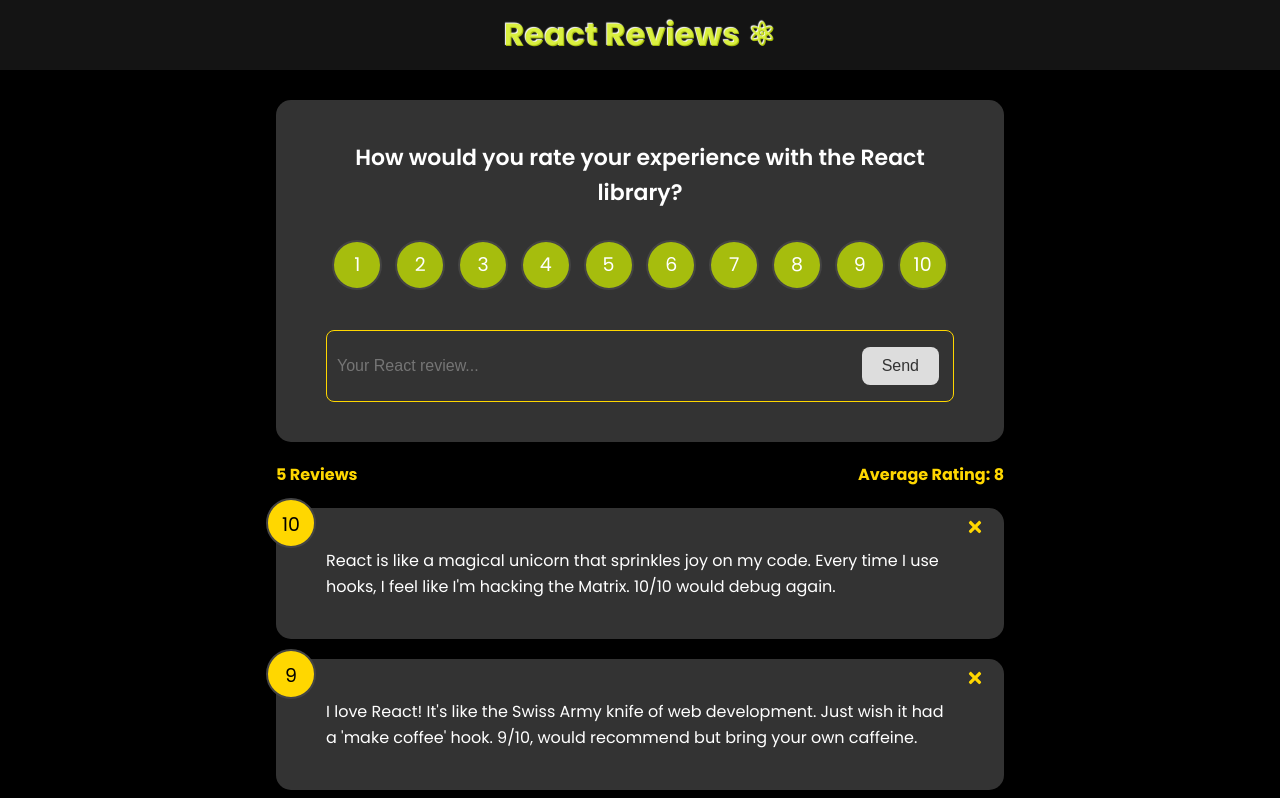
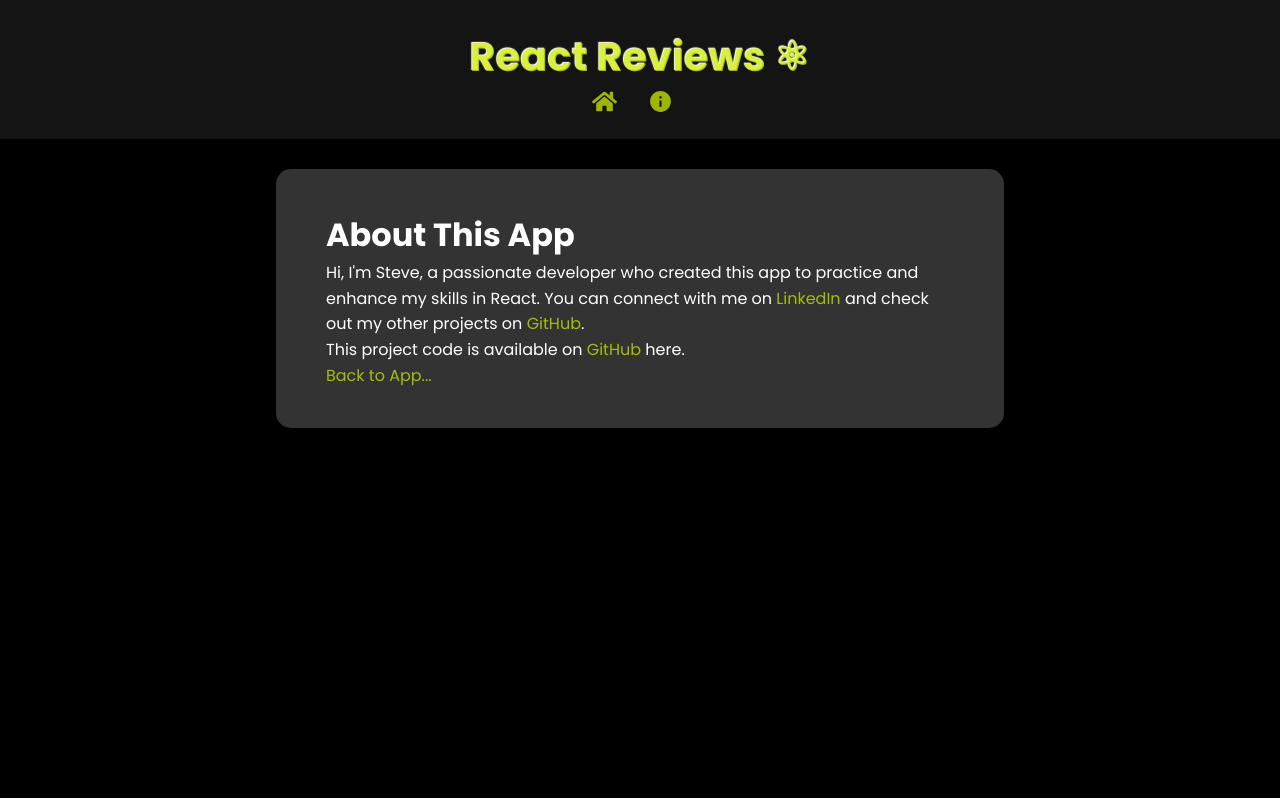
Before and after one commit to steven-oehley/ReactReview, a React (Create React App) app: page /about in a window 1280 px wide. Shown: the top 798 px of the page. Built offline with nearby package versions, Linux system fonts and the light colour scheme.

Commit message:
split app into home and about pages - used router

```diff
--- a/package.json
+++ b/package.json
@@ -10,7 +10,9 @@
     "react": "^18.3.1",
     "react-dom": "^18.3.1",
     "react-icons": "^5.2.1",
+    "react-router-dom": "^6.24.1",
     "react-scripts": "5.0.1",
+    "react-tooltip": "^5.27.1",
     "uuid": "^10.0.0",
     "web-vitals": "^2.1.4"
   },
--- a/src/App.jsx
+++ b/src/App.jsx
@@ -1,12 +1,16 @@
+// DATA IMPORTS
 import FeedbackData from "./data/FeedbackData";
 
-import Header from "./components/Header";
-import FeedbackList from "./components/FeedbackList";
-import FeedbackStats from "./components/FeedbackStats";
-import FeedbackForm from "./components/FeedbackForm";
+// COMPONENT IMPORTS
+import Header from "./components/Header/Header";
 
+// PAGE IMPORTS
+import AboutPage from "./pages/AboutPage";
+
+// REACT IMPORTS
 import { useState } from "react";
-import Modal from "./components/Modal";
+import { BrowserRouter as Router, Route, Routes } from "react-router-dom";
+import HomePage from "./pages/HomePage";
 
 export default function App() {
   const [feedback, setFeedback] = useState(FeedbackData);
@@ -35,22 +39,27 @@
   };
 
   return (
-    <>
+    <Router>
       <Header />
       <div className="container">
-        <FeedbackForm setFeedback={setFeedback} />
-        <FeedbackStats feedbackData={feedback} />
-        <FeedbackList
-          feedbackData={feedback}
-          handleDeleteClick={handleDeleteClick}
-        />
-        <Modal
-          isVisible={isModalVisible}
-          onAccept={handleAccept}
-          onDecline={handleDecline}
-          onClose={handleCloseModal}
-        />
+        <Routes>
+          <Route
+            path="/"
+            element={
+              <HomePage
+                feedback={feedback}
+                setFeedback={setFeedback}
+                handleDeleteClick={handleDeleteClick}
+                isModalVisible={isModalVisible}
+                handleAccept={handleAccept}
+                handleDecline={handleDecline}
+                handleCloseModal={handleCloseModal}
+              />
+            }
+          />
+          <Route path="/about" element={<AboutPage />} />
+        </Routes>
       </div>
-    </>
+    </Router>
   );
 }
--- a/src/components/FeedbackList.jsx
+++ b/src/components/FeedbackList.jsx
@@ -10,7 +10,7 @@
         {feedbackData.length === 0 ? (
           <p style={{ color: "#fff", textAlign: "center" }}>No feedback yet</p>
         ) : (
-          feedbackData.map((feedback) => (
+          feedbackData.map((feedback, index) => (
             <motion.div
               key={feedback.id}
               initial={{ opacity: 0 }}
@@ -22,7 +22,7 @@
                 key={feedback.id}
                 text={feedback.text}
                 rating={feedback.rating}
-                reverse={feedback.id % 2 === 0}
+                reverse={index % 2 === 0}
                 handleDeleteClick={handleDeleteClick}
               />
             </motion.div>
--- a/src/components/Header.jsx
+++ b/src/components/Header/Header.jsx
@@ -1,4 +1,6 @@
 import PropTypes from "prop-types";
+
+import Nav from "./components/Nav";
 
 function Header({
   text = "React Reviews ⚛︎",
@@ -9,6 +11,7 @@
     <header style={{ backgroundColor: bgColor, color: textColor }}>
       <div className="container">
         <h1 style={{ textShadow: "-1px -1px 1px #fff" }}>{text}</h1>
+        <Nav />
       </div>
     </header>
   );
--- /dev/null
+++ b/src/components/Header/components/Nav.jsx
@@ -0,0 +1,32 @@
+import { Link } from "react-router-dom";
+import { Tooltip } from "react-tooltip";
+
+import { FaHome } from "react-icons/fa";
+import { MdInfo } from "react-icons/md";
+
+function Nav() {
+  return (
+    <nav>
+      <Link
+        to="/"
+        className="nav-link"
+        data-tooltip-id="tooltip-home"
+        data-tooltip-content="Home"
+      >
+        <FaHome size={25} />
+      </Link>
+      <Link
+        to="/about"
+        className="nav-link"
+        data-tooltip-id="tooltip-about"
+        data-tooltip-content="About"
+      >
+        <MdInfo size={25} />
+      </Link>
+      <Tooltip id="tooltip-home" place="bottom" type="dark" effect="solid" />
+      <Tooltip id="tooltip-about" place="bottom" type="dark" effect="solid" />
+    </nav>
+  );
+}
+
+export default Nav;
--- a/src/index.css
+++ b/src/index.css
@@ -24,12 +24,36 @@
 }
 
 header {
-  height: 70px;
   width: 100%;
   display: flex;
   justify-content: space-between;
   align-items: center;
   margin-bottom: 30px;
+  padding: 1.25em;
+  font-size: 1.25rem;
+}
+
+nav {
+  display: flex;
+  justify-content: center;
+  gap: 1rem;
+}
+
+.nav-link {
+  display: flex;
+  align-items: center;
+  margin-right: 15px;
+  text-decoration: none;
+  color: rgba(205, 235, 0, 0.75);
+  transition: color 0.3s ease;
+}
+
+.nav-link span {
+  margin-left: 5px;
+}
+
+.nav-link:hover {
+  color: #ffd700;
 }
 
 .card {
@@ -288,6 +312,16 @@
   cursor: pointer;
 }
 
+a {
+  color: rgba(205, 235, 0, 0.75);
+  text-decoration: none;
+  transition: color 0.3s ease;
+}
+
+a:hover {
+  color: #ffd700;
+}
+
 @media (max-width: 600px) {
   .rating li {
     margin: 10px 3px;
--- /dev/null
+++ b/src/pages/AboutPage.jsx
@@ -0,0 +1,47 @@
+import Card from "../components/shared/Card";
+
+import { Link } from "react-router-dom";
+
+const AboutPage = () => {
+  return (
+    <Card>
+      <div>
+        <h1>About This App</h1>
+        <p>
+          Hi, I'm Steve, a passionate developer who created this app to practice
+          and enhance my skills in React. You can connect with me on{" "}
+          <a
+            href="https://www.linkedin.com/in/stevenjustinoehley/"
+            target="_blank"
+            rel="noopener noreferrer"
+          >
+            LinkedIn
+          </a>{" "}
+          and check out my other projects on{" "}
+          <a
+            href="https://github.com/steven-oehley"
+            target="_blank"
+            rel="noopener noreferrer"
+          >
+            GitHub
+          </a>
+          .
+        </p>
+        <p>
+          This project code is available on{" "}
+          <a
+            href="https://github.com/steven-oehley/ReactReview"
+            target="_blank"
+            rel="noopener noreferrer"
+          >
+            GitHub
+          </a>{" "}
+          here.
+        </p>
+      </div>
+      <Link to="/">Back to App...</Link>
+    </Card>
+  );
+};
+
+export default AboutPage;
--- /dev/null
+++ b/src/pages/HomePage.jsx
@@ -0,0 +1,32 @@
+import FeedbackForm from "../components/FeedbackForm";
+import FeedbackStats from "../components/FeedbackStats";
+import FeedbackList from "../components/FeedbackList";
+import Modal from "../components/Modal";
+
+function HomePage({
+  feedback,
+  setFeedback,
+  handleDeleteClick,
+  isModalVisible,
+  handleAccept,
+  handleDecline,
+  handleCloseModal,
+}) {
+  return (
+    <>
+      <FeedbackForm setFeedback={setFeedback} />
+      <FeedbackStats feedbackData={feedback} />
+      <FeedbackList
+        feedbackData={feedback}
+        handleDeleteClick={handleDeleteClick}
+      />
+      <Modal
+        isVisible={isModalVisible}
+        onAccept={handleAccept}
+        onDecline={handleDecline}
+        onClose={handleCloseModal}
+      />
+    </>
+  );
+}
+export default HomePage;
```
Also changed, not shown: 2 other files (tests, documents, lock files or other folders).
